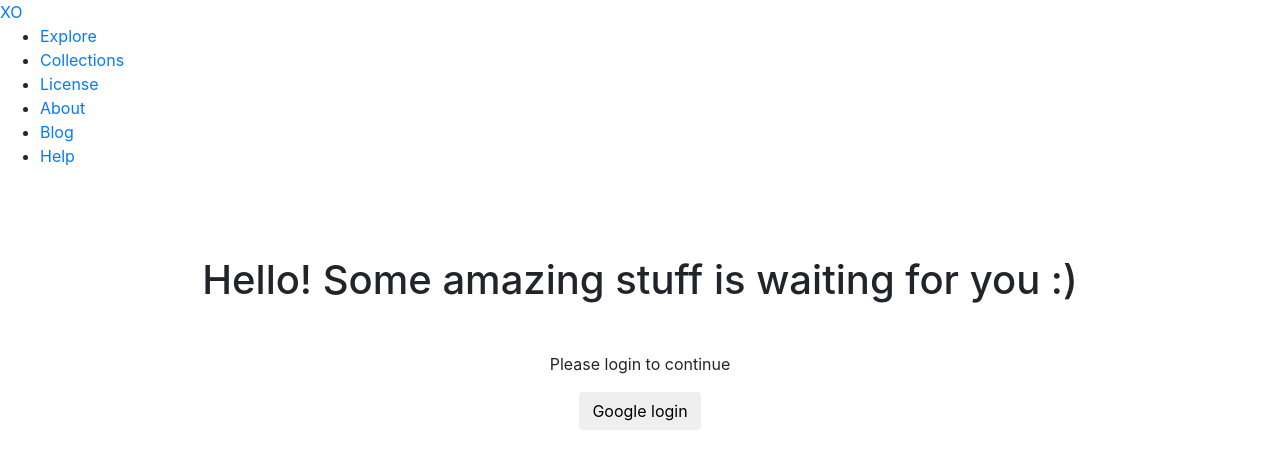
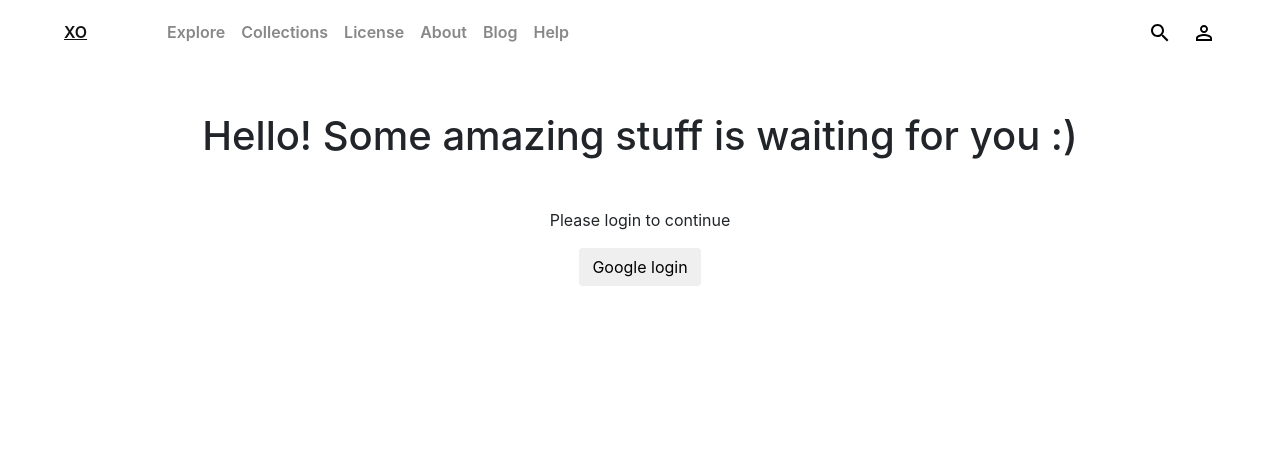
Before and after one commit to Milanchhatralia/coolprofile, a plain HTML site: page index.html in a window 1280 px wide. Drawn offline with nearby package versions, Linux system fonts and the light colour scheme; files that its build step writes are made by us from their sources; the site is published under a folder, as on GitHub Pages, so addresses that start at the root find nothing.

Commit message:
fixed js and css linking

```diff
--- a/index.html
+++ b/index.html
@@ -9,9 +9,9 @@
     <link href="https://fonts.googleapis.com/css2?family=Open+Sans:wght@400;600;700&display=swap" rel="stylesheet">
 
     <link rel="stylesheet" href="https://maxcdn.bootstrapcdn.com/bootstrap/4.0.0/css/bootstrap.min.css" integrity="sha384-Gn5384xqQ1aoWXA+058RXPxPg6fy4IWvTNh0E263XmFcJlSAwiGgFAW/dAiS6JXm" crossorigin="anonymous">
-    <link rel="stylesheet" href="/css/main.css">
+    <link rel="stylesheet" href="css/main.css">
 
-    <link rel="icon" type="image/png" sizes="32x32" href="/assets/favicon-32x32.png">
+    <link rel="icon" type="image/png" sizes="32x32" href="assets/favicon-32x32.png">
 </head>
 <body>
     <nav>
@@ -25,8 +25,8 @@
             <li><a href="/">Help</a></li>
         </ul>
         <div class="utils">
-            <img src="/assets/img/search-black-36dp.svg" alt="">
-            <img src="/assets/img/person_outline-black-36dp.svg" alt="">
+            <img src="assets/img/search-black-36dp.svg" alt="">
+            <img src="assets/img/person_outline-black-36dp.svg" alt="">
         </div>
     </nav>
 
@@ -37,7 +37,7 @@
     </div>
 
 
-    <script src="/js/main.js"></script>
+    <script src="js/main.js"></script>
     <script src="https://apis.google.com/js/platform.js" onload="googleInit();" async defer></script>
 </body>
 </html>
```
Also changed, not shown: profile.html (+5 -5 lines).
